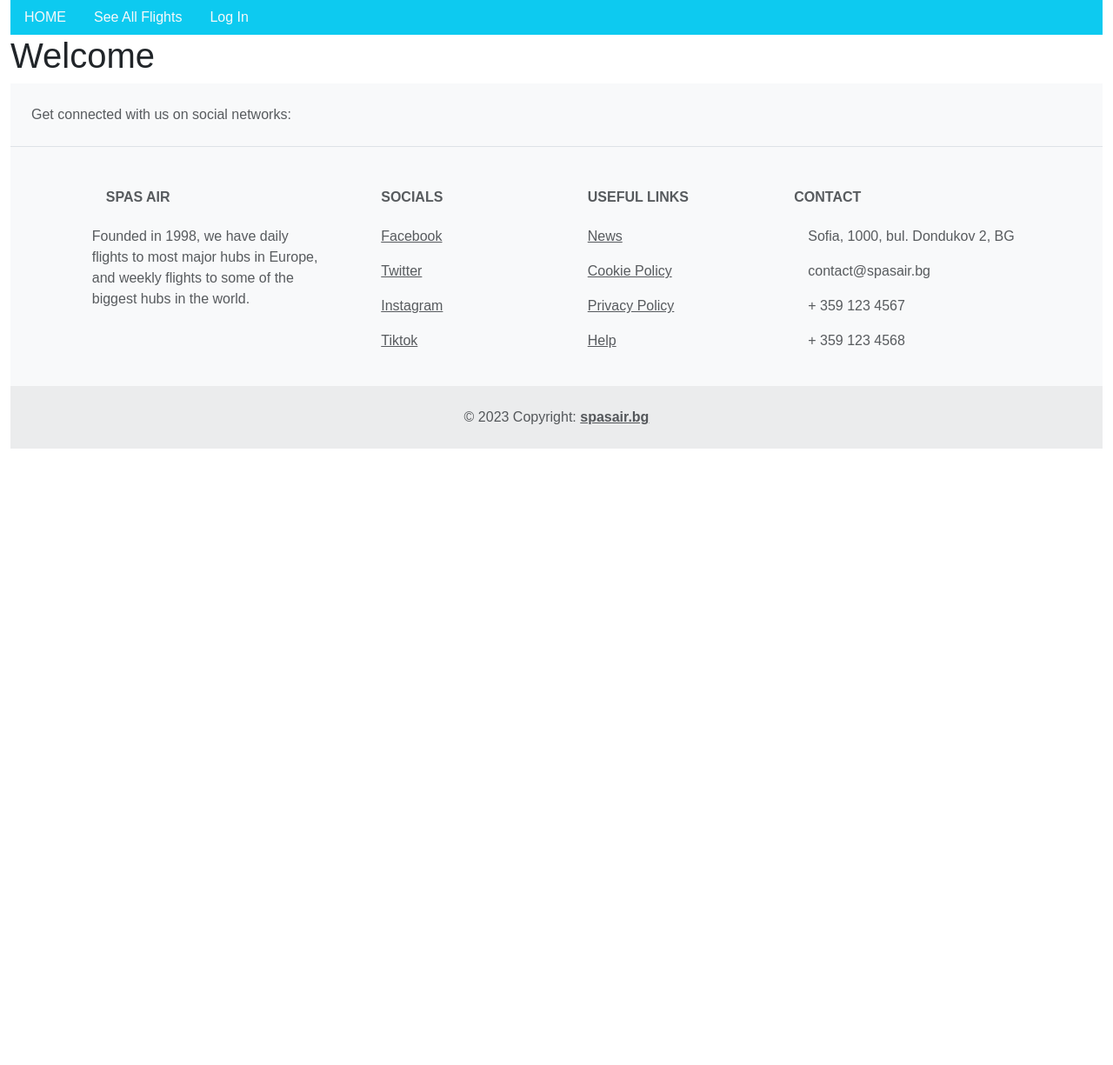
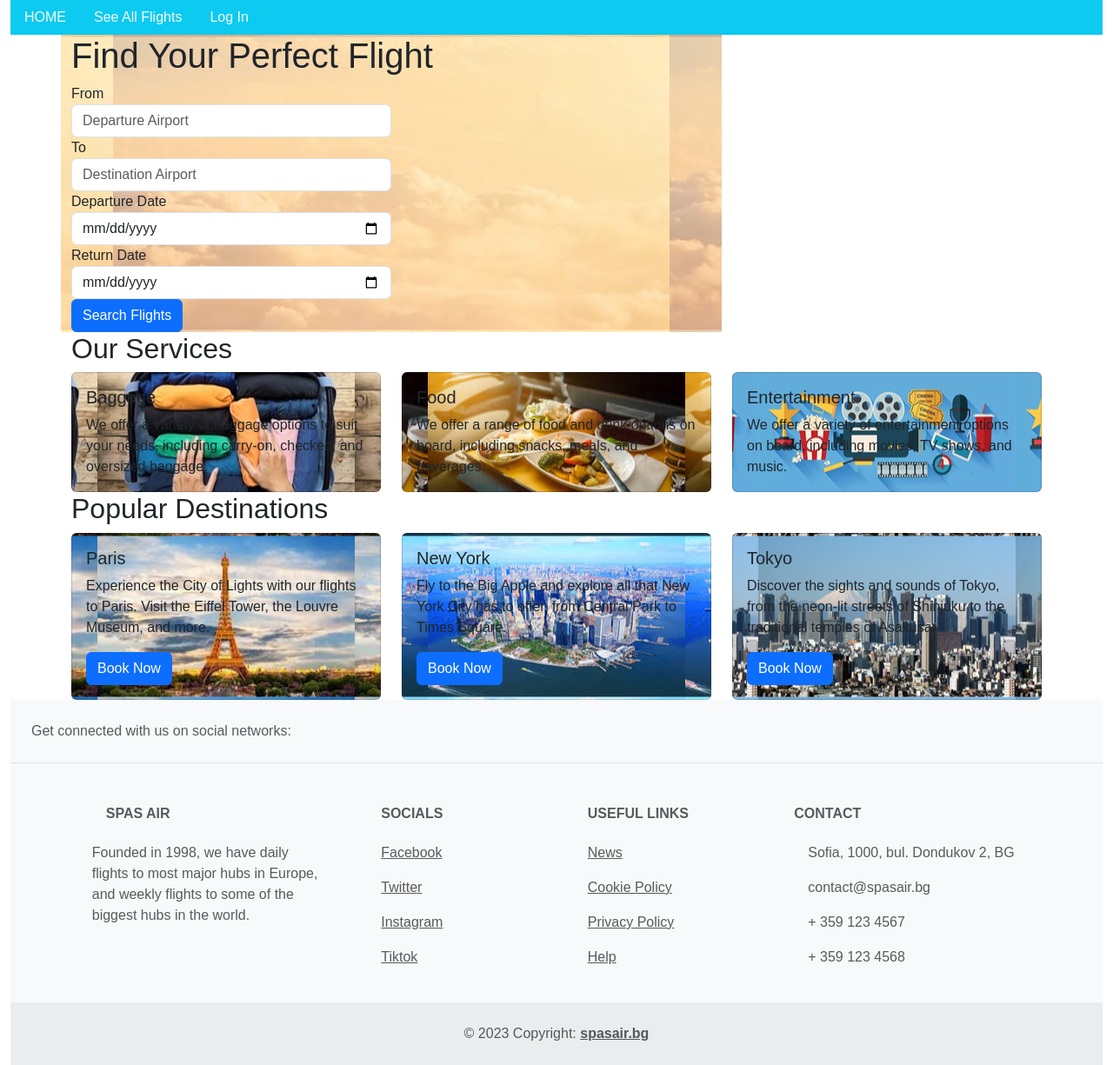
Before and after one commit to MARTIKRISO/FlightManager3.0, a Django app: page / in a window 1280 px wide. Shown: the whole page at 87% size. Before the commit the page ends 516 px from the top, so only its background shows below. Run offline with Django 4.2, Linux system fonts and the light colour scheme; parts of the project's set-up code (start-up, migrations or seed data) failed here and were passed over; some libraries are stand-ins or nearby versions.

Commit message:
Added pictures
Added pictures to the index

```diff
--- a/FlightManager/flights/templates/flights/index.html
+++ b/FlightManager/flights/templates/flights/index.html
@@ -3,9 +3,115 @@
 {% block title %}
 Index page
 {% endblock title %}
+{% load static %}
 
 {% block content %}
-<h1>Welcome</h1>
+<section class="hero">
+    <div class="container">
+      <div class="row">
+        <div class="col-md-8" style="background-image: url('{% static 'img/plane.jpg' %}'); background-position: center center;">
+          <h1>Find Your Perfect Flight</h1>
+          <form>
+            <div class="form-row">
+              <div class="col-md-6 form-group">
+                <label for="from">From</label>
+                <input type="text" class="form-control" id="from" placeholder="Departure Airport">
+              </div>
+              <div class="col-md-6 form-group">
+                <label for="to">To</label>
+                <input type="text" class="form-control" id="to" placeholder="Destination Airport">
+              </div>
+            </div>
+            <div class="form-row">
+              <div class="col-md-6 form-group">
+                <label for="depart">Departure Date</label>
+                <input type="date" class="form-control" id="depart">
+              </div>
+              <div class="col-md-6 form-group">
+                <label for="return">Return Date</label>
+                <input type="date" class="form-control" id="return">
+              </div>
+            </div>
+            <button type="submit" class="btn btn-primary">Search Flights</button>
+          </form>
+        </div>
+      </div>
+    </div>
+  </section>
+</header>
+<main>
+  <section class="services">
+    <div class="container">
+      <h2>Our Services</h2>
+      <div class="row">
+        <div class="col-md-4" >
+          <div class="card" style="background-image: url('{% static 'img\Baggage_296x185.jpg' %}'); background-position: center center;">
+
+            <div class="card-body">
+              <h5 class="card-title" >Baggage</h5>
+              <p class="card-text" >We offer a variety of baggage options to suit your needs, including carry-on, checked, and oversized baggage.</p>
+            </div>
+          </div>
+        </div>
+        <div class="col-md-4">
+          <div class="card" style="background-image: url('{% static 'img\Food_1_296x185.jpg' %}'); background-position: center center;">
+
+            <div class="card-body">
+              <h5 class="card-title">Food</h5>
+              <p class="card-text">We offer a range of food and drink options on board, including snacks, meals, and beverages.</p>
+            </div>
+          </div>
+        </div>
+        <div class="col-md-4">
+          <div class="card" style="background-image: url('{% static 'img\Entertainment_296x185.jpg' %}'); background-position: center center;">
+
+            <div class="card-body">
+              <h5 class="card-title">Entertainment</h5>
+              <p class="card-text">We offer a variety of entertainment options on board, including movies, TV shows, and music.</p>
+            </div>
+          </div>
+        </div>
+      </div>
+    </div>
+  </section>
+  <section class="destinations">
+    <div class="container">
+      <h2>Popular Destinations</h2>
+      <div class="row">
+        <div class="col-md-4">
+          <div class="card" style="background-image: url('{% static 'img\Paris_296x185.jpg' %}'); background-position: center center;">
+
+            <div class="card-body">
+              <h5 class="card-title">Paris</h5>
+              <p class="card-text">Experience the City of Lights with our flights to Paris. Visit the Eiffel Tower, the Louvre Museum, and more.</p>
+              <a href="#" class="btn btn-primary">Book Now</a>
+            </div>
+          </div>
+        </div>
+        <div class="col-md-4">
+          <div class="card" style="background-image: url('{% static 'img\New-York_296x185.jpg' %}'); background-position: center center;">
+
+            <div class="card-body">
+              <h5 class="card-title">New York</h5>
+              <p class="card-text">Fly to the Big Apple and explore all that New York City has to offer, from Central Park to Times Square.</p>
+              <a href="#" class="btn btn-primary">Book Now</a>
+            </div>
+          </div>
+        </div>
+        <div class="col-md-4">
+          <div class="card" style="background-image: url('{% static 'img\Tokyo_296x185.jpg' %}'); background-position: center center;">
+
+            <div class="card-body">
+              <h5 class="card-title">Tokyo</h5>
+              <p class="card-text">Discover the sights and sounds of Tokyo, from the neon-lit streets of Shinjuku to the traditional temples of Asakusa.</p>
+              <a href="#" class="btn btn-primary">Book Now</a>
+            </div>
+          </div>
+        </div>
+      </div>
+    </div>
+  </section>
+</main>
 
 
 {% include 'footer.html' %}
```
Also changed, not shown: FlightManager/db.sqlite3, FlightManager/flights/static/img/Baggage_296x185.jpg (added), FlightManager/flights/static/img/Entertainment_296x185.jpg (added), FlightManager/flights/static/img/Food_1_296x185.jpg (added), FlightManager/flights/static/img/New-York_296x185.jpg (added), FlightManager/flights/static/img/Paris_296x185.jpg (added), FlightManager/flights/static/img/Tokyo_296x185.jpg (added), FlightManager/flights/static/img/plane.jpg (added).
